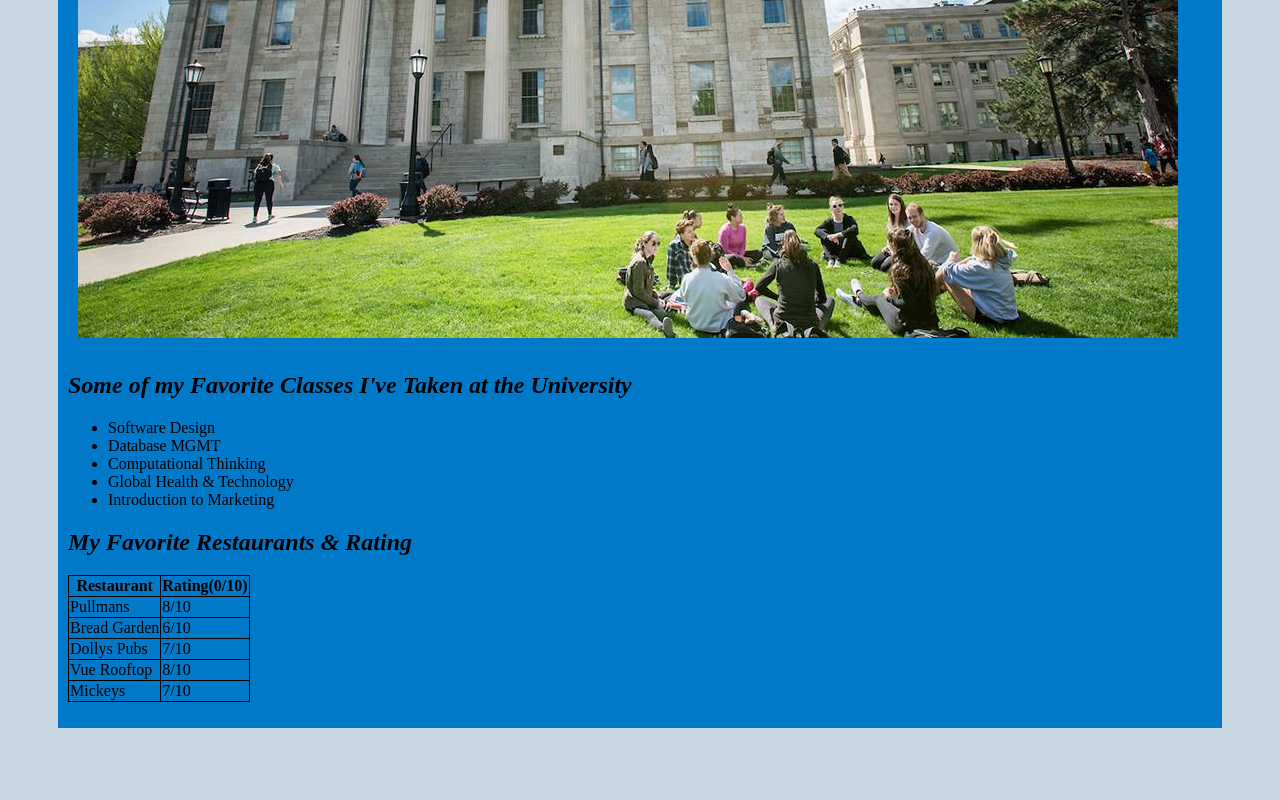
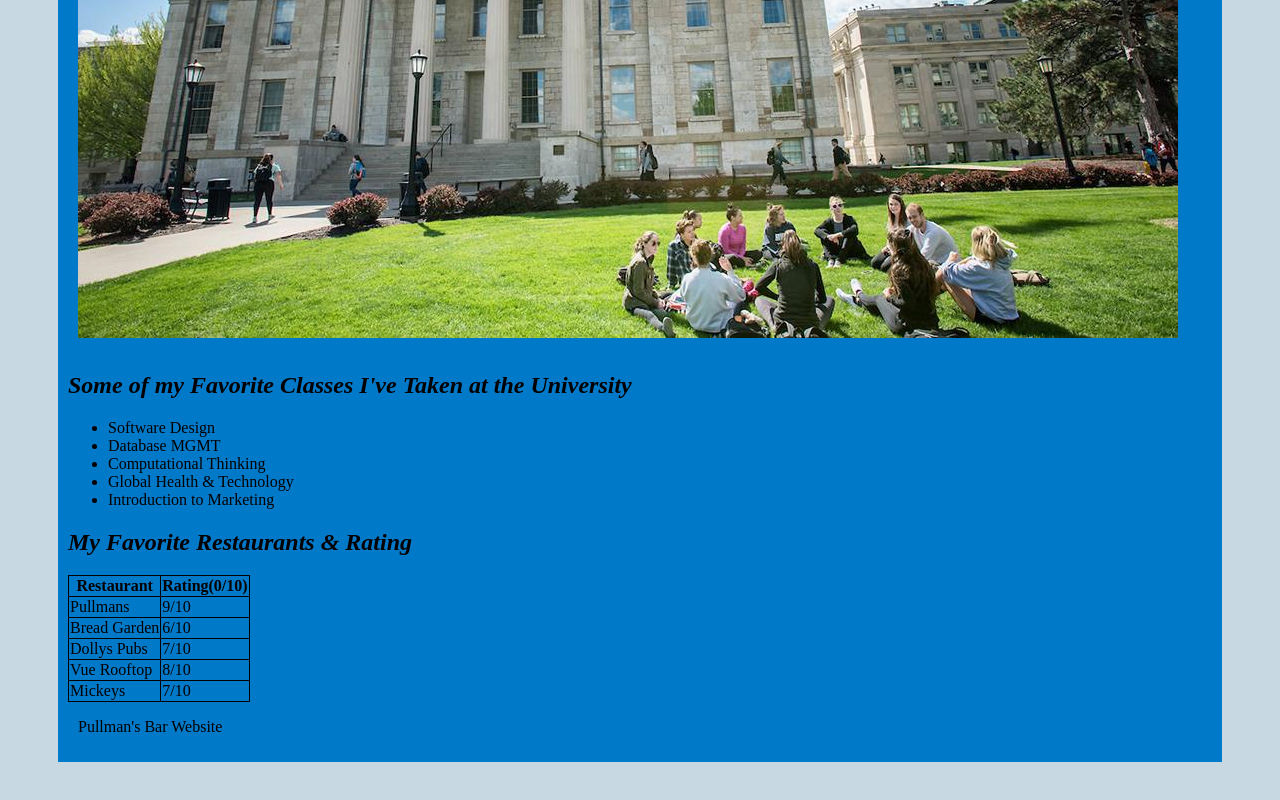
Before and after one commit to CDurscher/CDurscher_HW8, a plain HTML site: page carter.html in a window 1280 px wide. Shown: the part 405-1205 px from the top of the page. Before the commit the page ends 1183 px from the top, so only its background shows below. Drawn offline with Linux system fonts and the light colour scheme.

Commit message:
added website external link

```diff
--- a/carter.html
+++ b/carter.html
@@ -45,7 +45,7 @@
                     </tr>
                     <tr>
                         <td>Pullmans</td>
-                        <td>8/10</td>
+                        <td>9/10</td>
                     </tr>
                     <tr>
                         <td>Bread Garden</td>
@@ -65,7 +65,9 @@
                     </tr>
                 </table>
                 </p>
-
+                <p>
+                    <a href="http://pullmandiner.com" target="_blank" >Pullman's Bar Website</a>
+                </p>
             </div>
         </section>
     </main>
```
